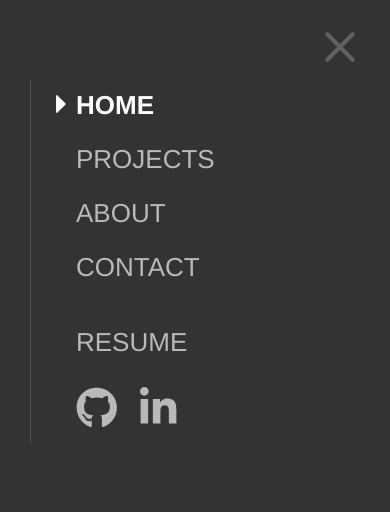
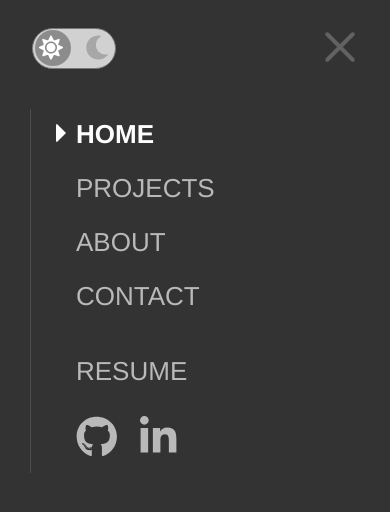
Before and after one commit to kimlisa/personal-portfolio-v1, a Vue app: page /#/ in a window 390 px wide. Both pictures are taken after a click on the button "menu". Shown: the top 512 px of the page. Built offline with nearby package versions, Linux system fonts and the light colour scheme.

Commit message:
Add bg color btn toggler in mobile menu

```diff
--- a/src/App.vue
+++ b/src/App.vue
@@ -20,11 +20,12 @@
         @color-toggled="colorToggled = $event"
       />
     </aside>
-      <nav class="app__nav" id="nav">
+      <nav class="app__nav">
         <transition name="fade-in-top">
           <Menu
             :mobileMenu="mobileMenu"
             :colorToggled="colorToggled"
+            @color-toggled="colorToggled = $event"
             v-show="showMenuTrans"
           />
         </transition>
@@ -393,7 +394,7 @@ textarea {
   }
 }
 
-.app-desktop.app--home .app__nav {
+.mobile .app-desktop.app--home .app__nav {
   height: 1.625em;
 }
 
--- a/src/components/BtnColorToggler.vue
+++ b/src/components/BtnColorToggler.vue
@@ -4,7 +4,8 @@
     class="btn-color-toggler"
     :class="[
       btnToggled ? 'toggled-moon' : 'toggled-sun',
-      smallBtn ? 'btn--small' : 'btn--default'
+      smallBtn ? 'btn--small' : 'btn--default',
+      flatDesign ? 'btn--2D' : ''
     ]"
     @click="toggleButton"
   >
@@ -22,6 +23,8 @@ export default class BtnColorToggler extends Vue {
   @Prop(Boolean) readonly toggleState!: boolean;
 
   @Prop(Boolean) readonly smallBtn!: boolean;
+
+  @Prop(Boolean) readonly flatDesign!: boolean;
 
   btnToggled: boolean = this.toggleState;
 
@@ -129,6 +132,37 @@ $spacing-toggle-icon: 0.34rem;
   }
 }
 
+.btn--2D {
+  width: 5.2rem;
+  height: 2.6rem;
+  font-size: 1.5rem;
+
+  svg {
+    padding-top: 0.1rem;
+  }
+
+  &::after {
+    top: 0.1rem;
+    width: 2.25rem;
+    height: 2.25rem;
+    content: '';
+    background: #8c8c8c;
+    box-shadow: none;
+  }
+
+  &.toggled-sun::after {
+    right: 53%;
+    left: 0.1rem;
+    background-image: none;
+  }
+
+  &.toggled-moon::after {
+    right: 0;
+    left: 54%;
+    background-image: none;
+  }
+}
+
 .toggled-sun .btn-color-toggler__sun,
 .toggled-moon .btn-color-toggler__moon {
   color: #fff !important;
--- a/src/components/Menu.vue
+++ b/src/components/Menu.vue
@@ -16,13 +16,20 @@
       class="btn btn--menu"
       @click="toggleMobileNav"
     >menu</button>
-    <transition :name="mobileMenu ? 'slide-in-right' : ''">
+    <transition :name="mobileMenu ? 'slide-in-right': ''">
       <div
         class="menu__nav-wrapper"
+        ref="navWrapper"
         :class="mobileMenu && showMobileNav ? 'no-behind-scroll' : ''"
         v-show="!mobileMenu || mobileMenu && showMobileNav"
       >
-        <div class="menu__nav" @click="closeMenu">
+        <BtnColorToggler
+          v-show="mobileMenu"
+          :toggleState="colorToggled"
+          :flatDesign="true"
+          @color-toggled="$emit('color-toggled', $event)"
+        />
+        <div class="menu__nav">
           <div class="menu__nav__left">
             <router-link :to="{ name: $_static.HOME }" exact>home</router-link>
             <router-link :to="{ name: $_static.PROJECTS }" exact>projects</router-link>
@@ -51,10 +58,12 @@ import {
 } from 'vue-property-decorator';
 import { IMenuName, MenuName } from '@/consts/consts';
 import SocialMediaIcons from './SocialMediaIcons.vue';
+import BtnColorToggler from '@/components/BtnColorToggler.vue';
 
 @Component({
   components: {
     SocialMediaIcons,
+    BtnColorToggler,
   },
 })
 export default class Menu extends Vue {
@@ -86,13 +95,16 @@ export default class Menu extends Vue {
 
   private $_scrollHeight: number = undefined as any;
 
-  @Watch('$route')
-  onRouteChange() {
-    // if (this.$route.name === this.$_static.HOME) return;
-    console.log('on route change')
-    this.scrolled = false;
-    this.hideMenu = false;
-  }
+  // @Watch('$route')
+  // onRouteChange() {
+  //   // if (this.$route.name === this.$_static.HOME) return;
+  //   console.log('on route change')
+  //   if (this.showMobileNav) {
+  //     this.toggleMobileNav();
+  //   }
+  //   this.scrolled = false;
+  //   this.hideMenu = false;
+  // }
 
   created() {
     this.$_static = MenuName;
@@ -103,6 +115,19 @@ export default class Menu extends Vue {
     this.$_scrollHeight = 34;
 
     window.addEventListener('scroll', this.menuScrollListener);
+
+    this.$router.beforeEach((to, from, next) => {
+      console.log('hello hello hello');
+      if (this.showMobileNav) {
+        this.toggleMobileNav();
+      }
+      this.scrolled = false;
+      this.hideMenu = false;
+
+      this.$nextTick(() => {
+        next();
+      });
+    });
   }
 
   mounted() {
@@ -124,8 +149,8 @@ export default class Menu extends Vue {
     if (this.showMobileNav) {
       bodyEl.style.overflow = 'hidden';
       htmlEl.style.overflow = 'hidden';
-      bodyEl.scrollTop = 0;
-      htmlEl.scrollTop = 0;
+      // bodyEl.scrollTop = 0;
+      // htmlEl.scrollTop = 0;
     } else {
       bodyEl.style.overflow = 'auto';
       htmlEl.style.overflow = 'auto';
@@ -274,6 +299,7 @@ $color-white: #fff;
   overflow: hidden;
 }
 
+
 /*
 * Mobile styling
 */
@@ -313,7 +339,7 @@ $color-white: #fff;
 }
 
 .menu--mobile .menu__nav-wrapper {
-  position: absolute;
+  position: fixed;
   top: 0;
   right: 0;
   bottom: 0;
@@ -336,6 +362,11 @@ $color-white: #fff;
       background-color: $color-white;
     }
   }
+
+  ::v-deep .btn--2D {
+    top: 1.15em;
+    left: 1.35em;
+  }
 }
 
 .menu--mobile .menu__nav {
@@ -343,7 +374,7 @@ $color-white: #fff;
   width: 100%;
   max-width: 9.688rem;
   padding-left: 2.813rem;
-  margin: 5rem 1.875rem 3.75rem 1.875rem;
+  margin: 4rem 1.875rem 3.75rem 1.875rem;
   border-left: 1px solid #4e4e4e;
 
   a {
--- a/src/components/SubPageCover.vue
+++ b/src/components/SubPageCover.vue
@@ -47,6 +47,7 @@ export default class Menu extends Vue {
   }
 
   toggleCoverOpacity() {
+    console.log("am i firing")
     if (window.scrollY === 0) return;
     const cover = this.$_coverElement.getBoundingClientRect();
     const currRectDiff = cover.bottom + cover.top;
@@ -97,6 +98,13 @@ h2 {
   height: 100vh;
   margin-top: -4.5em;
   transition: opacity 0.65s linear;
+
+  @media screen and (max-width: 37.5em) {
+    margin-top: -2em;
+    margin-bottom: 2em;
+  }
 }
 
+
+
 </style>
--- a/src/router.ts
+++ b/src/router.ts
@@ -42,8 +42,8 @@ const router = new Router({
 
 // removes flashing to top before transitioning caused by scrollTop
 router.beforeEach((to, from, next) => {
-  // prevent the browser's default behavior
-  // to avoid page jumping flicker
+  // prevent the browser's default behavior (saved scroll position)
+  // removes page jumping to top or bottom flicker before route change
   if ('scrollRestoration' in window.history) { window.history.scrollRestoration = 'manual'; }
 
   // for any back, foward, navigation, always scroll to top
--- a/src/scss/_transitions.scss
+++ b/src/scss/_transitions.scss
@@ -7,15 +7,20 @@
 }
 
 .slide-in-right-leave-to {
-  //-webkit-transform: scaleX(10);
   transform: scaleX(10);
+  //-webkit-transform-style: preserve-3d;
+  //-webkit-backface-visibility: hidden;
+  //-webkit-transform: translate3d(0, 0, 0);
   //transform-origin: top right;
 }
 
 .slide-in-left-leave-to {
   //-webkit-transform: scaleX(10);
-  transform: scaleX(10);
+  transform: scaleX(5);
   //transform-origin: top left;
+  //-webkit-transform-style: preserve-3d;
+  //-webkit-transform: translate3d(0, 0, 0);
+  //-webkit-backface-visibility: hidden;
 }
 
 .slide-in-left-enter-active,
--- a/src/views/Home.vue
+++ b/src/views/Home.vue
@@ -136,20 +136,23 @@ export default class Home extends Vue {
   display: flex;
   width: 100%;
   height: 100vh;
-  will-change: transform;
+
+  /* will-change: transform; */
 
   &__left {
     width: 50%;
     height: 100vh;
     background-color: $color-toggle-light-bg;
-    will-change: transform;
+
+    /* will-change: transform; */
   }
 
   &__right {
     width: 50%;
     height: 100vh;
     background-color: $color-toggle-dark-bg;
-    will-change: transform;
+
+    /* will-change: transform; */
   }
 }
 
@@ -157,6 +160,10 @@ export default class Home extends Vue {
   display: flex;
   align-items: center;
   justify-content: center;
+
+  @media screen and (max-width: 37.5em) {
+    margin-top: -3em;
+  }
 }
 
 .home__title__spacer {
@@ -164,8 +171,8 @@ export default class Home extends Vue {
 }
 
 .color-toggler__wrapper {
+  height: 2.125em;
   margin-top: 2rem;
-  height: 2.125em;
 }
 
 h1 {
```
